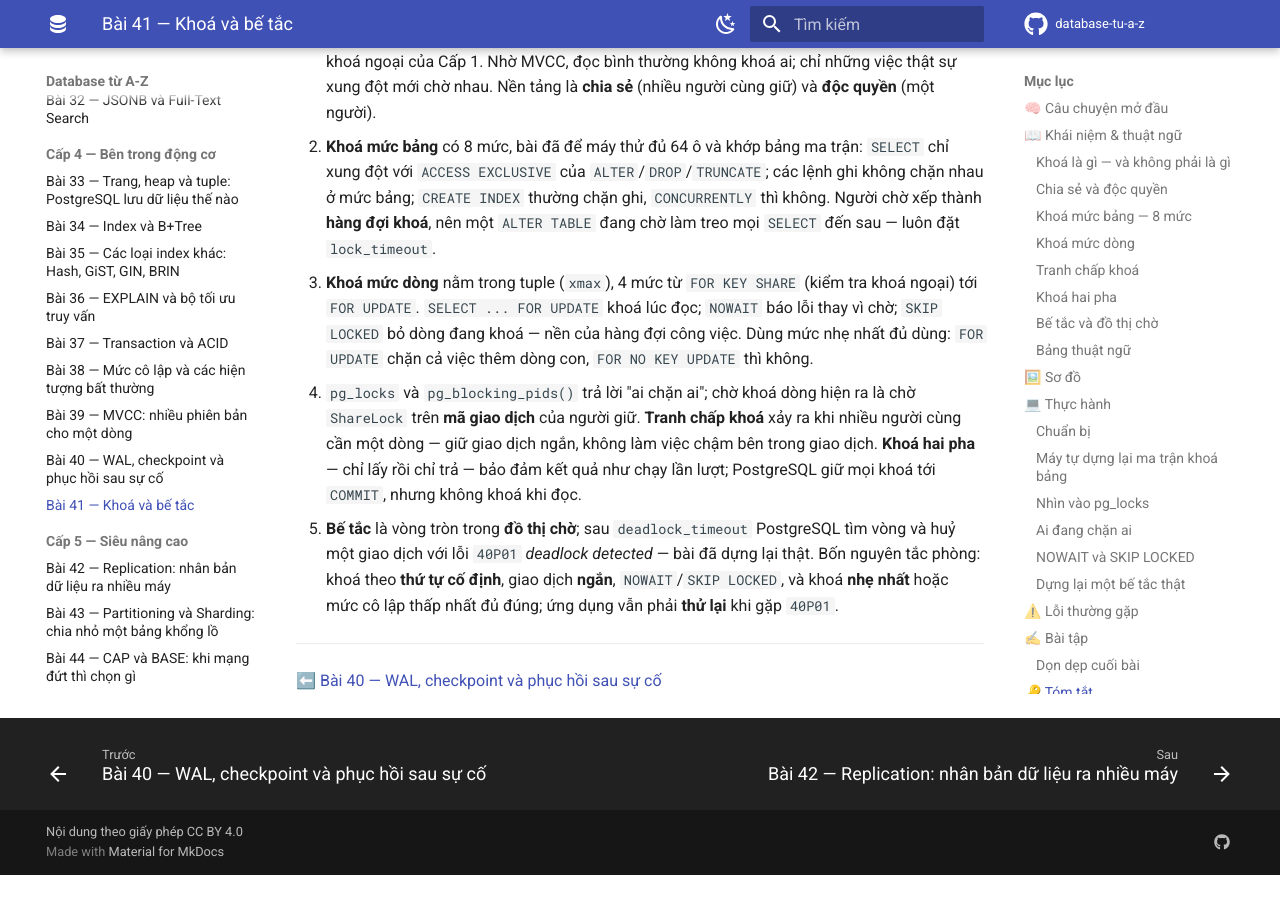
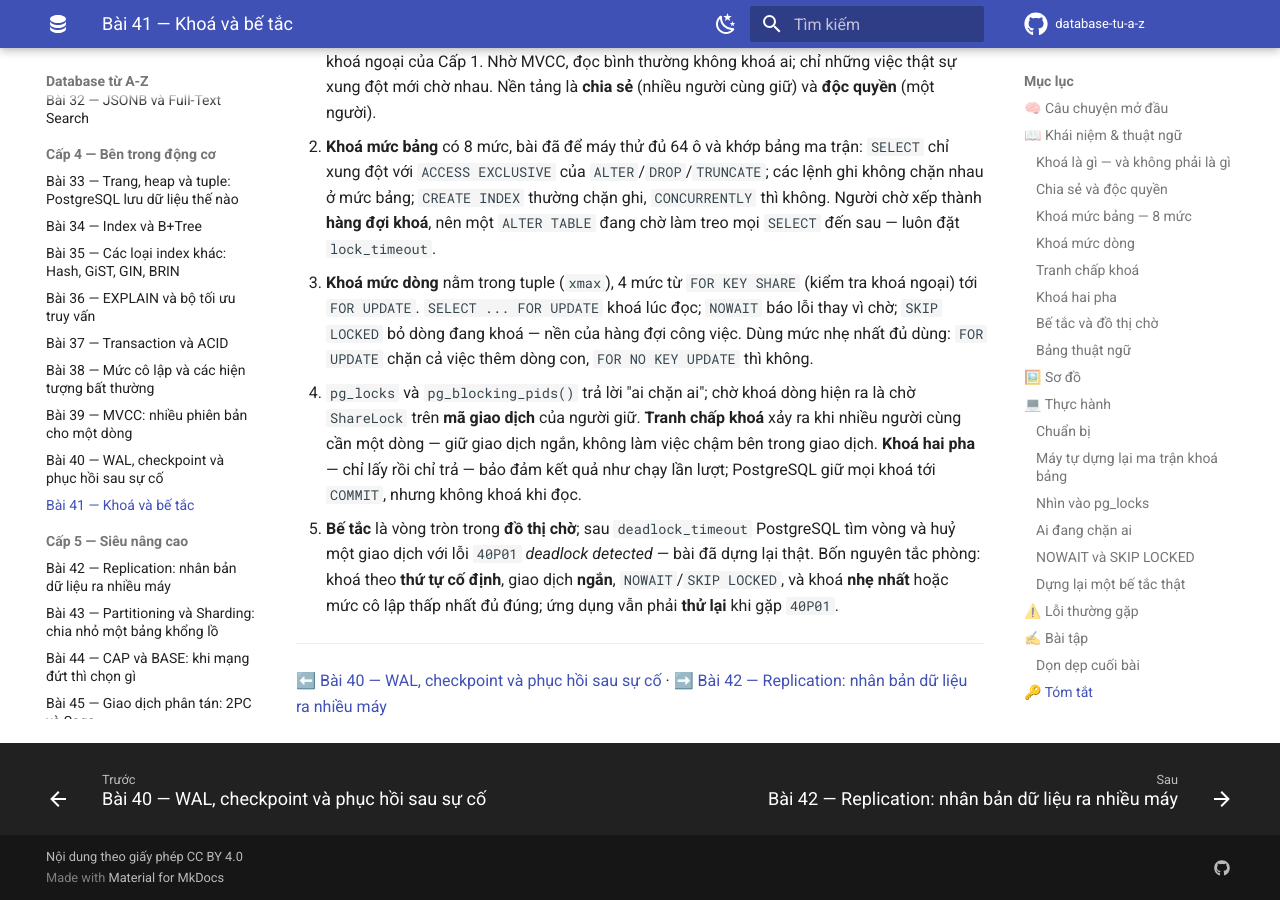
Before and after one commit to hungnguyen010518/database-tu-a-z, an MkDocs documentation site: the page built from docs/cap-4-ben-trong-dong-co/41-lock-va-deadlock.md, in a window 1280 px wide and 900 px high, scrolled down 19265 px. Built offline with MkDocs 1.6.1 and Material for MkDocs 9.7.7, drawn with Linux system fonts in a browser that asks for light colours; comment, search, counter and statistics services are not loaded; before the commit the page ends 20140 px from its top, so only the background shows below that.

Commit message:
Thêm link điều hướng thiếu: Bài 41 → Bài 42
Bài 41 chỉ có ⬅️ về Bài 40, thiếu ➡️ sang Bài 42 (implementer Task 8a
tự phát hiện, ghi trong báo cáo, không tự sửa vì ngoài phạm vi task).

Co-Authored-By: Claude Sonnet 5 <noreply@anthropic.com>

```diff
--- a/docs/cap-4-ben-trong-dong-co/41-lock-va-deadlock.md
+++ b/docs/cap-4-ben-trong-dong-co/41-lock-va-deadlock.md
@@ -822,4 +822,4 @@ SELECT (SELECT count(*) FROM information_schema.tables WHERE table_name LIKE 'b4
 
 ---
 
-⬅️ [Bài 40 — WAL, checkpoint và phục hồi sau sự cố](40-wal-va-recovery.md)
+⬅️ [Bài 40 — WAL, checkpoint và phục hồi sau sự cố](40-wal-va-recovery.md) · ➡️ [Bài 42 — Replication: nhân bản dữ liệu ra nhiều máy](../cap-5-sieu-nang-cao/42-replication.md)
```
